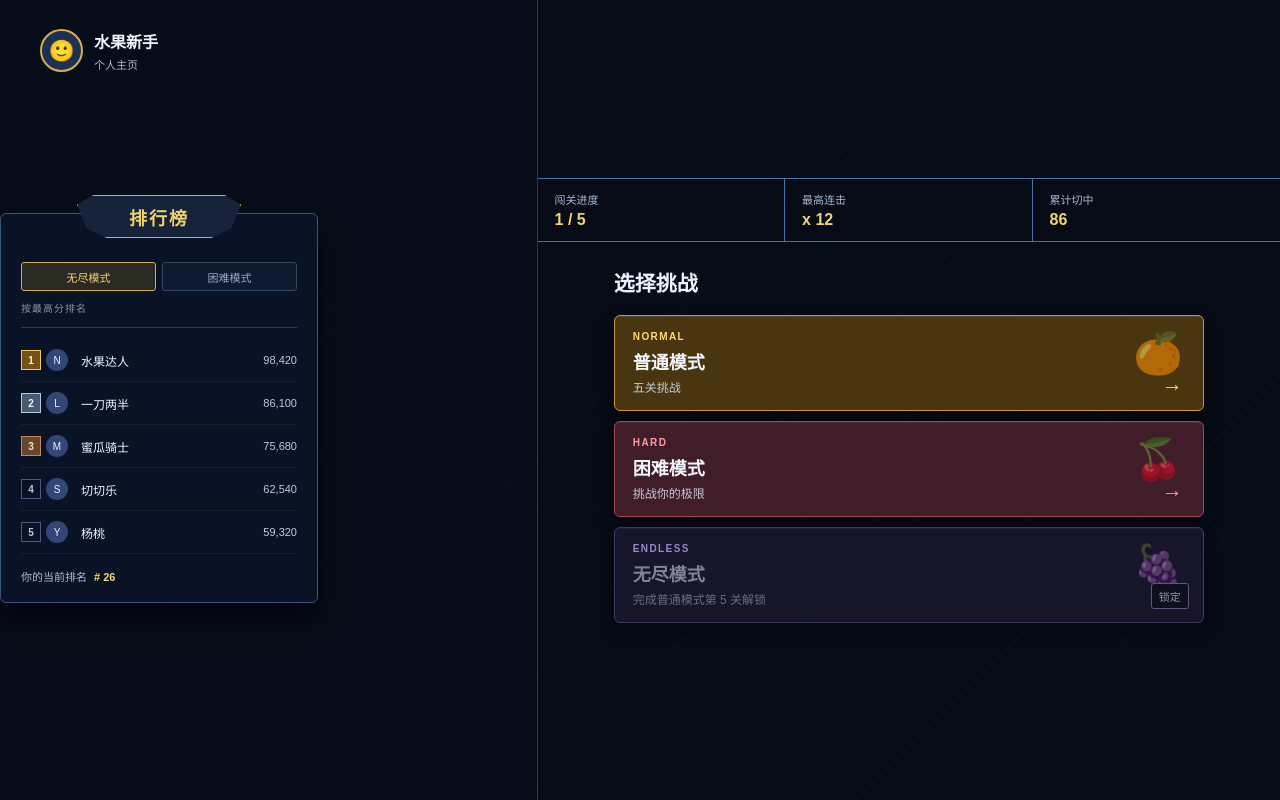
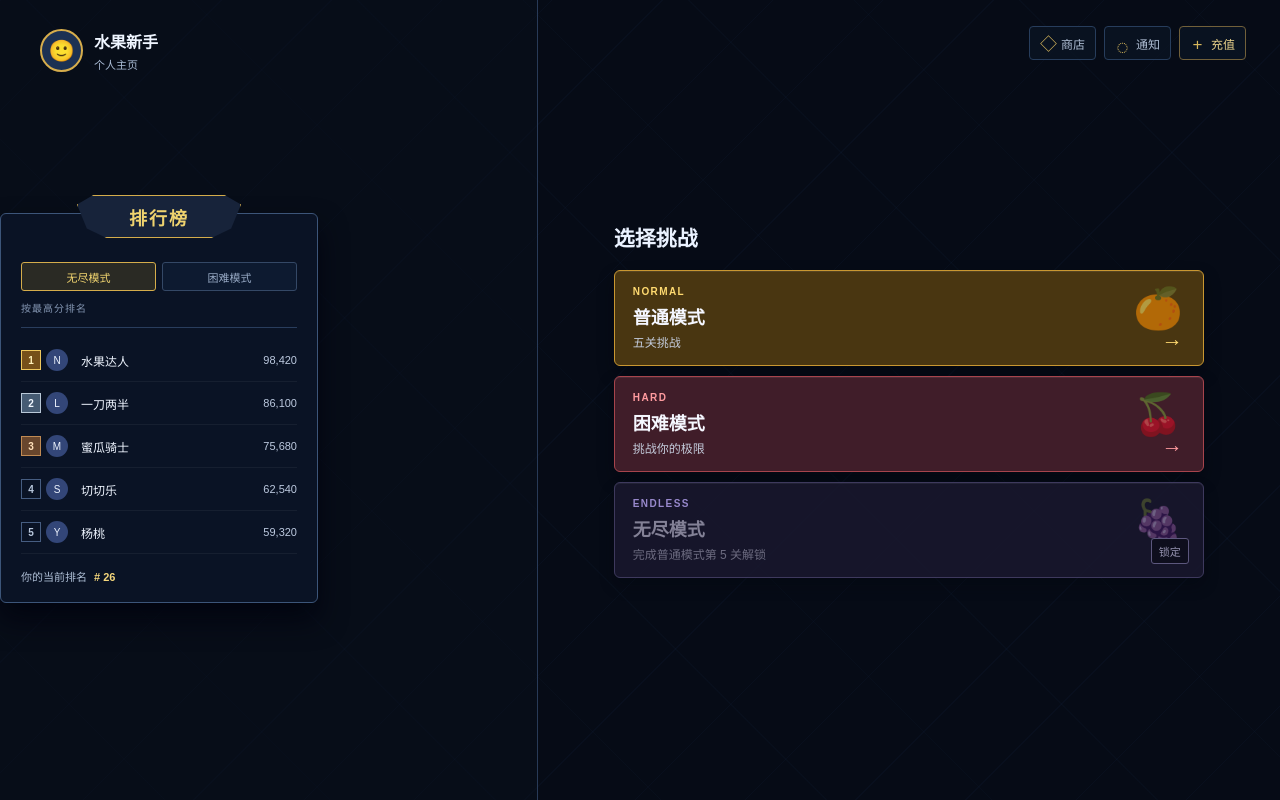
Before and after one commit to Dest1ny-iam/Fruit-party, a Vue app in the folder fruit-party-web/: page / in a window 1280 px wide. Both pictures are taken after typing "Sample", "Sample123" into the empty fields and a click on the button "进入游戏大厅". Built offline with nearby package versions, Linux system fonts and the light colour scheme.

Commit message:
feat: add lobby navigation

```diff
--- a/fruit-party-web/src/components/GameHub.vue
+++ b/fruit-party-web/src/components/GameHub.vue
@@ -1,6 +1,8 @@
 <template>
   <!-- GameHub 是大厅页面容器，只负责排版和组件组合，不处理子区域细节。 -->
   <main class="game-hub">
+    <!-- 全局入口浮在大厅右上角，商店、通知和充值页面后续分别实现。 -->
+    <TopNavigation />
     <aside class="profile-panel">
       <!-- 个人主页按钮目前使用假用户资料，点击逻辑留到个人主页阶段。 -->
       <button class="profile-button" type="button" title="个人主页">
@@ -12,8 +14,6 @@
     </aside>
 
     <section class="challenge-panel" aria-labelledby="challenge-title">
-      <!-- 状态、挑战和动态按阅读顺序排列，细节由各自子组件处理。 -->
-      <PlayerStats :stats="lobbyStats" />
       <h1 id="challenge-title">选择挑战</h1>
       <!-- highestLevel 决定无尽模式是否可用；select-mode 再原样交给 App.vue 统一处理页面跳转。 -->
       <ChallengeModes :highest-level="highestLevel" @select-mode="$emit('select-mode', $event)" />
@@ -22,16 +22,16 @@
 </template>
 
 <script>
-// 四个组件各自负责一个功能区，GameHub 只负责把它们组装起来。
+// 子组件各自负责一个功能区，GameHub 只负责把它们组装起来。
 import LeaderboardPanel from './LeaderboardPanel.vue'
-import PlayerStats from './PlayerStats.vue'
 import ChallengeModes from './ChallengeModes.vue'
-import { endlessRankingPlayers, hardRankingPlayers, lobbyStats } from '../data/lobby-data'
+import TopNavigation from './TopNavigation.vue'
+import { endlessRankingPlayers, hardRankingPlayers } from '../data/lobby-data'
 
 export default {
   name: 'GameHub',
   // 注册后，模板才可以使用这些组件标签。
-  components: { LeaderboardPanel, PlayerStats, ChallengeModes },
+  components: { LeaderboardPanel, ChallengeModes, TopNavigation },
   props: {
     // 最高普通关卡由 App.vue 持有；默认值令组件单独测试时模拟新玩家。
     highestLevel: {
@@ -41,7 +41,7 @@ export default {
   },
   data() {
     // data 返回响应式对象；将来接口数据变化时，页面会自动更新。
-    return { endlessRankingPlayers, hardRankingPlayers, lobbyStats }
+    return { endlessRankingPlayers, hardRankingPlayers }
   },
 }
 </script>
@@ -58,8 +58,6 @@ export default {
 /* 右侧用 flex 垂直居中，让状态、挑战和动态形成一个完整内容中枢。 */
 .challenge-panel { display: flex; flex-direction: column; justify-content: center; padding: 42px; background: transparent; }
 .challenge-panel > * { width: min(590px, 100%); align-self: center; }
-/* 状态条横跨右栏，从中间分界线连接到浏览器最右侧。 */
-.challenge-panel > .player-stats { align-self: stretch; width: auto; margin: 0 -42px 25px; }
 .challenge-panel h1 { margin: 0 0 18px; font-size: 21px; }
-@media (max-width: 700px) { .game-hub { grid-template-columns: 1fr; } .profile-panel { min-height: 160px; padding: 28px 20px; border-right: 0; border-bottom: 1px solid #3d659a; } .challenge-panel { display: block; padding: 28px 20px; } .challenge-panel > * { width: 100%; } .challenge-panel > .player-stats { margin: 25px 0; } }
+@media (max-width: 700px) { .game-hub { grid-template-columns: 1fr; } .profile-panel { min-height: 160px; padding: 28px 20px; border-right: 0; border-bottom: 1px solid #3d659a; } .challenge-panel { display: block; padding: 28px 20px; } .challenge-panel > * { width: 100%; } }
 </style>
--- a/fruit-party-web/src/components/PlayerStats.vue
+++ /dev/null
@@ -1,23 +0,0 @@
-<template>
-  <!-- 用一条横向基线呈现玩家最关心的三个实时数据。 -->
-  <div class="player-stats" data-test="player-stats" aria-label="玩家数据">
-    <!-- key 使用稳定的 label，帮助 Vue 正确复用每一项 DOM。 -->
-    <div v-for="stat in stats" :key="stat.label" class="stat-item">
-      <span>{{ stat.label }}</span><strong>{{ stat.value }}</strong>
-    </div>
-  </div>
-</template>
-
-<script>
-export default {
-  name: 'PlayerStats',
-  // stats 由 GameHub 传入，子组件只负责展示，不修改父组件数据。
-  props: { stats: { type: Array, required: true } },
-}
-</script>
-
-<style scoped>
-.player-stats { display: grid; grid-template-columns: repeat(3, 1fr); width: 100%; margin-bottom: 25px; border-top: 1px solid #4372ad; border-bottom: 1px solid #4372ad; }
-.stat-item { padding: 12px 17px; border-right: 1px solid #4372ad; } .stat-item:last-child { border-right: 0; }
-.stat-item span, .stat-item strong { display: block; } .stat-item span { color: #a6b8d2; font-size: 11px; } .stat-item strong { margin-top: 4px; color: #f1d274; font-size: 16px; }
-</style>
--- /dev/null
+++ b/fruit-party-web/src/components/TopNavigation.vue
@@ -0,0 +1,42 @@
+<template>
+  <!-- 顶部导航只放全局入口，不放商店商品或通知内容。 -->
+  <nav class="top-navigation" aria-label="全局导航">
+    <button class="navigation-button" type="button" data-test="shop-button" title="商店">
+      <span class="navigation-icon" aria-hidden="true">◇</span>
+      <span>商店</span>
+    </button>
+    <button class="navigation-button" type="button" data-test="notifications-button" title="通知">
+      <span class="navigation-icon notification-icon" aria-hidden="true">◌</span>
+      <span>通知</span>
+    </button>
+    <!-- 充值入口保留给后续功能；目前点击仅显示开发状态。 -->
+    <button class="navigation-button recharge-button" type="button" data-test="recharge-button" title="充值" @click="showRechargeMessage = true">
+      <span class="navigation-icon" aria-hidden="true">+</span>
+      <span>充值</span>
+    </button>
+
+    <!-- v-if 为 true 才创建提示元素，避免未点击时占据页面空间。 -->
+    <p v-if="showRechargeMessage" class="recharge-message" data-test="recharge-message" role="status">未开发</p>
+  </nav>
+</template>
+
+<script>
+export default {
+  name: 'TopNavigation',
+  data() {
+    // 这是组件内部的临时 UI 状态，不需要传到 App.vue。
+    return { showRechargeMessage: false }
+  },
+}
+</script>
+
+<style scoped>
+/* 绝对定位让导航固定在大厅右上角，不影响居中的挑战卡排版。 */
+.top-navigation { position: absolute; top: 26px; right: 34px; z-index: 2; display: flex; align-items: center; gap: 8px; }
+.navigation-button { display: inline-flex; align-items: center; gap: 6px; min-height: 34px; padding: 0 10px; border: 1px solid #273d5c; border-radius: 4px; background: #0b1424cc; color: #afbed4; font-size: 12px; }
+.navigation-icon { display: grid; width: 15px; height: 15px; place-items: center; color: #d6b65b; font-size: 17px; line-height: 1; }
+.notification-icon { font-size: 21px; }
+.recharge-button { border-color: #71603a; color: #e9d18a; }
+.recharge-message { position: absolute; top: 42px; right: 0; width: max-content; margin: 0; padding: 7px 10px; border: 1px solid #665632; border-radius: 3px; background: #17140dcc; color: #f0d981; font-size: 11px; }
+@media (max-width: 700px) { .top-navigation { top: 20px; right: 20px; } .navigation-button { padding: 0 7px; } }
+</style>
--- a/fruit-party-web/src/data/lobby-data.js
+++ b/fruit-party-web/src/data/lobby-data.js
@@ -17,10 +17,3 @@ export const hardRankingPlayers = [
   { rank: 4, avatar: 'G', name: '葡萄汽水', score: '通关 3 关' },
   { rank: 5, avatar: 'A', name: '青苹果', score: '通关 2 关' },
 ]
-
-// 顶部状态条只需要“标签 + 数值”，因此用统一对象结构方便后续扩展。
-export const lobbyStats = [
-  { label: '闯关进度', value: '1 / 5' },
-  { label: '最高连击', value: 'x 12' },
-  { label: '累计切中', value: '86' },
-]
```
Also changed, not shown: 2 other files (tests, documents, lock files or other folders).
